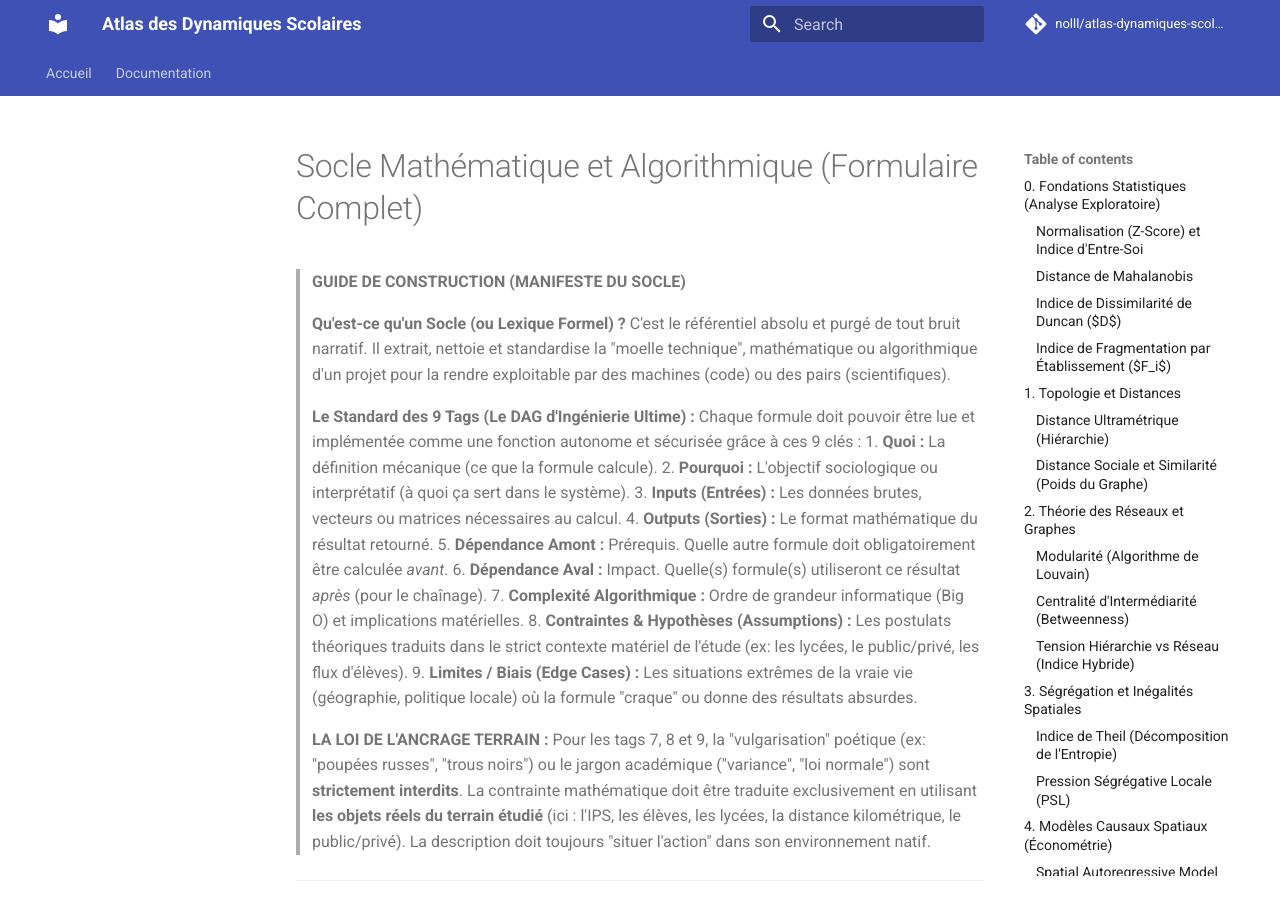
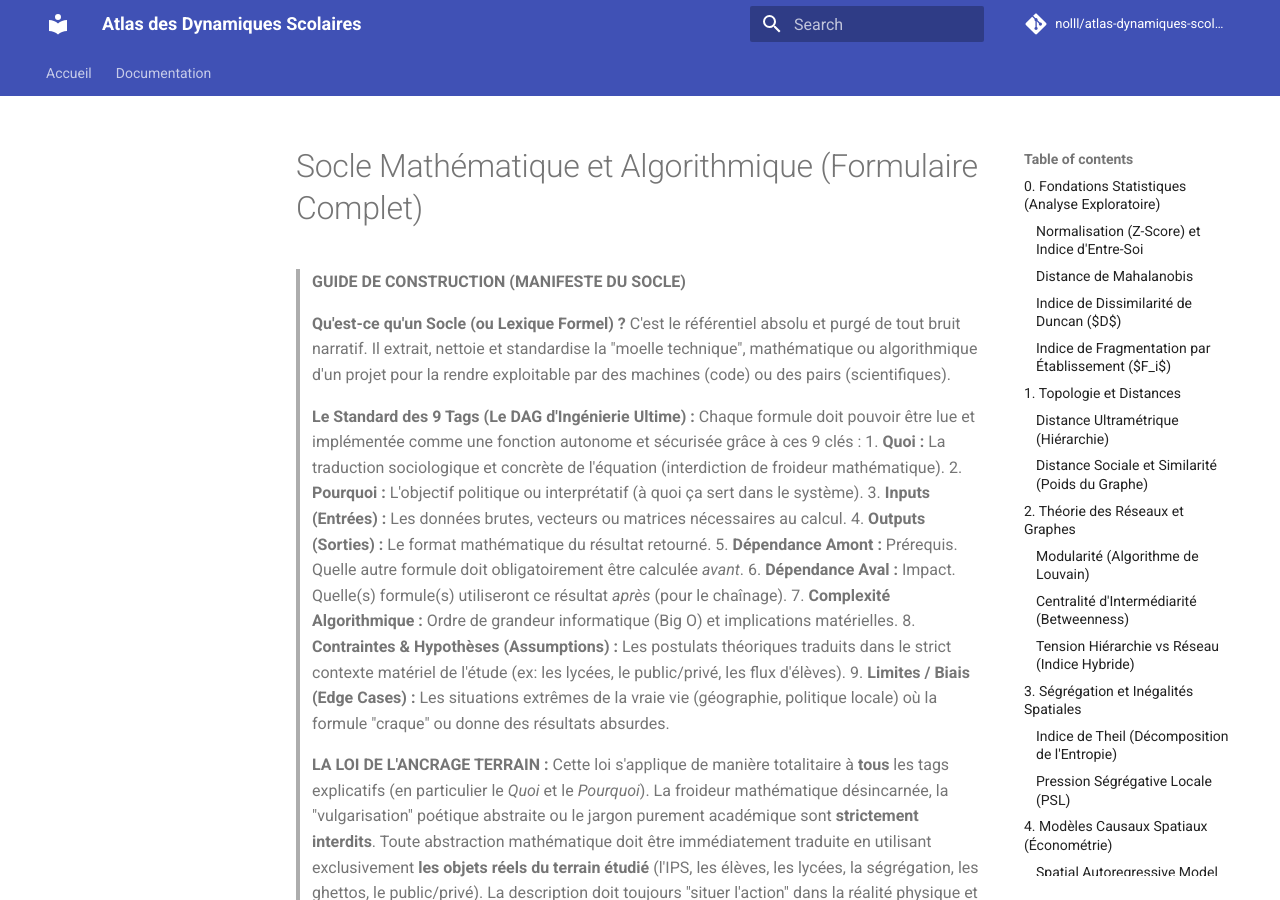
Before and after one commit to nolll77/atlas-dynamiques-scolaires, an MkDocs documentation site: the page built from docs/SOCLE_1_MATHEMATIQUES.md, in a window 1280 px wide and 900 px high. Built offline with MkDocs 1.6.1 and Material for MkDocs 9.7.7, drawn with Linux system fonts in a browser that asks for light colours; comment, search, counter and statistics services are not loaded; some of the changed text lies outside the part shown.

Commit message:
docs: durcissement du manifeste pour imposer la loi de l'ancrage terrain aux tags explicatifs

```diff
--- a/docs/SOCLE_1_MATHEMATIQUES.md
+++ b/docs/SOCLE_1_MATHEMATIQUES.md
@@ -7,8 +7,8 @@
 >
 > **Le Standard des 9 Tags (Le DAG d'Ingénierie Ultime) :**
 > Chaque formule doit pouvoir être lue et implémentée comme une fonction autonome et sécurisée grâce à ces 9 clés :
-> 1. **Quoi :** La définition mécanique (ce que la formule calcule).
-> 2. **Pourquoi :** L'objectif sociologique ou interprétatif (à quoi ça sert dans le système).
+> 1. **Quoi :** La traduction sociologique et concrète de l'équation (interdiction de froideur mathématique).
+> 2. **Pourquoi :** L'objectif politique ou interprétatif (à quoi ça sert dans le système).
 > 3. **Inputs (Entrées) :** Les données brutes, vecteurs ou matrices nécessaires au calcul.
 > 4. **Outputs (Sorties) :** Le format mathématique du résultat retourné.
 > 5. **Dépendance Amont :** Prérequis. Quelle autre formule doit obligatoirement être calculée *avant*.
@@ -18,7 +18,7 @@
 > 9. **Limites / Biais (Edge Cases) :** Les situations extrêmes de la vraie vie (géographie, politique locale) où la formule "craque" ou donne des résultats absurdes.
 >
 > **LA LOI DE L'ANCRAGE TERRAIN :**
-> Pour les tags 7, 8 et 9, la "vulgarisation" poétique (ex: "poupées russes", "trous noirs") ou le jargon académique ("variance", "loi normale") sont **strictement interdits**. La contrainte mathématique doit être traduite exclusivement en utilisant **les objets réels du terrain étudié** (ici : l'IPS, les élèves, les lycées, la distance kilométrique, le public/privé). La description doit toujours "situer l'action" dans son environnement natif.
+> Cette loi s'applique de manière totalitaire à **tous** les tags explicatifs (en particulier le *Quoi* et le *Pourquoi*). La froideur mathématique désincarnée, la "vulgarisation" poétique abstraite ou le jargon purement académique sont **strictement interdits**. Toute abstraction mathématique doit être immédiatement traduite en utilisant exclusivement **les objets réels du terrain étudié** (l'IPS, les élèves, les lycées, la ségrégation, les ghettos, le public/privé). La description doit toujours "situer l'action" dans la réalité physique et sociale du système éducatif.
 
 ---
 
```
